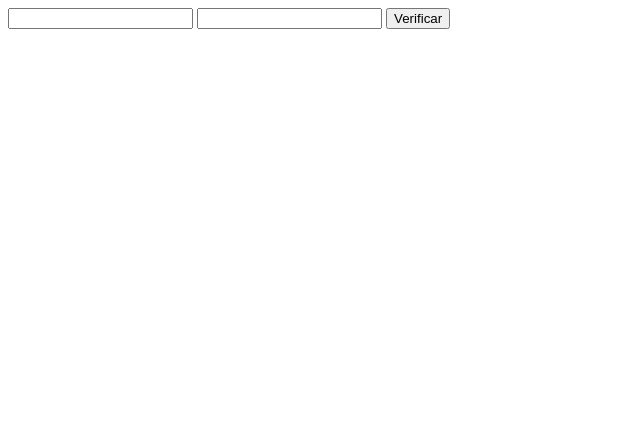
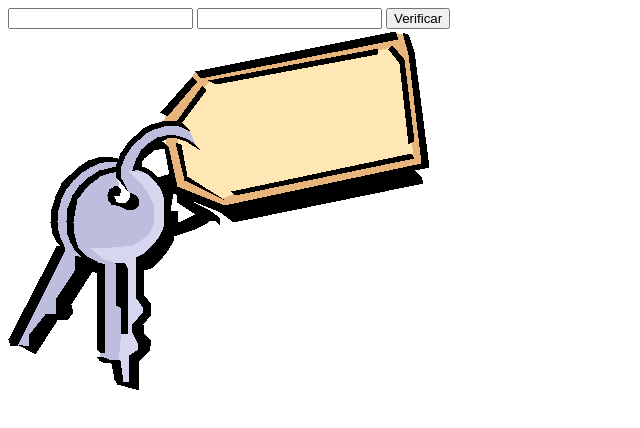
Before and after one commit to chriizar/nose-hermano, a plain HTML site: page usuarios/index.html in a window 1280 px wide. Shown: the whole page, without its empty margins (0-640 px from the left). Drawn offline with Linux system fonts and the light colour scheme.

Commit message:
Agregue fotos de la llave

```diff
--- a/usuarios/index.html
+++ b/usuarios/index.html
@@ -9,5 +9,6 @@
 	<input type="password"></input>
 	<button type="submit">Verificar</button>
 </form>
+<img src="img/llaves.gif">
 </body>
 </html>
```
Also changed, not shown: usuarios/img/llaves.gif (added).
